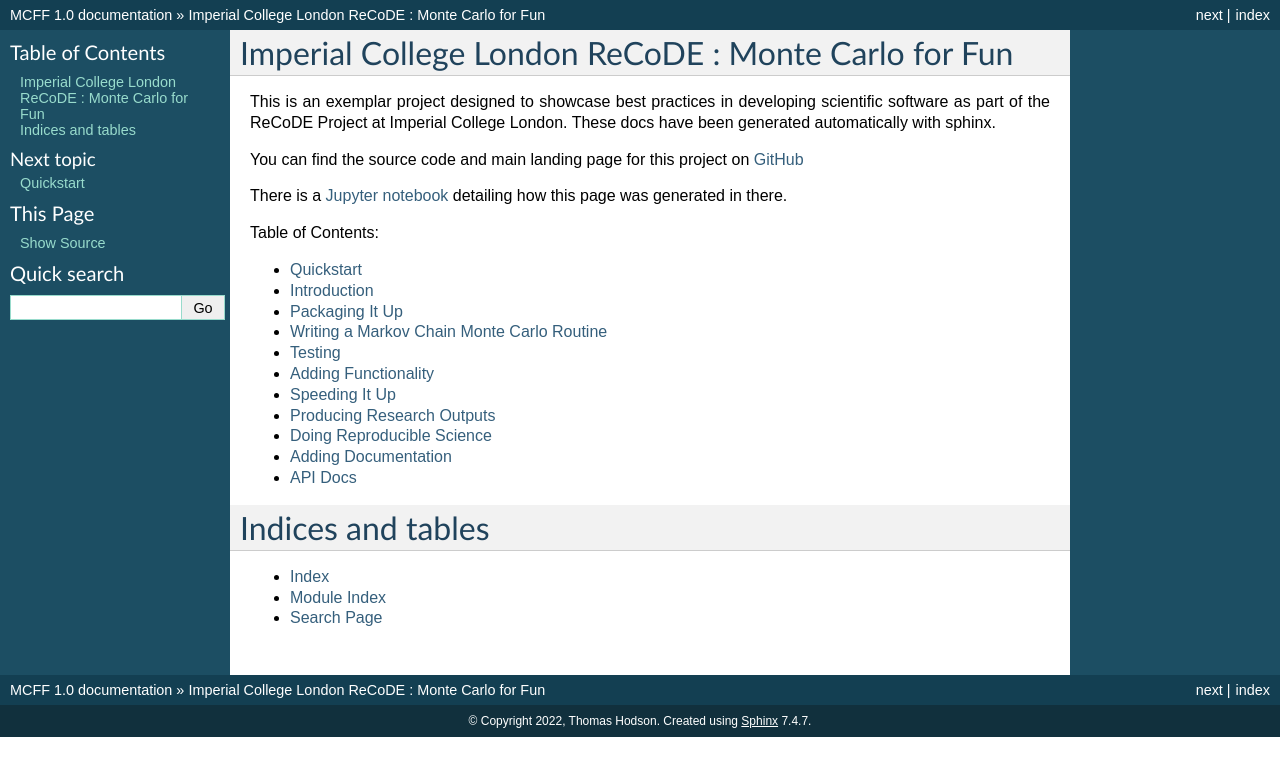
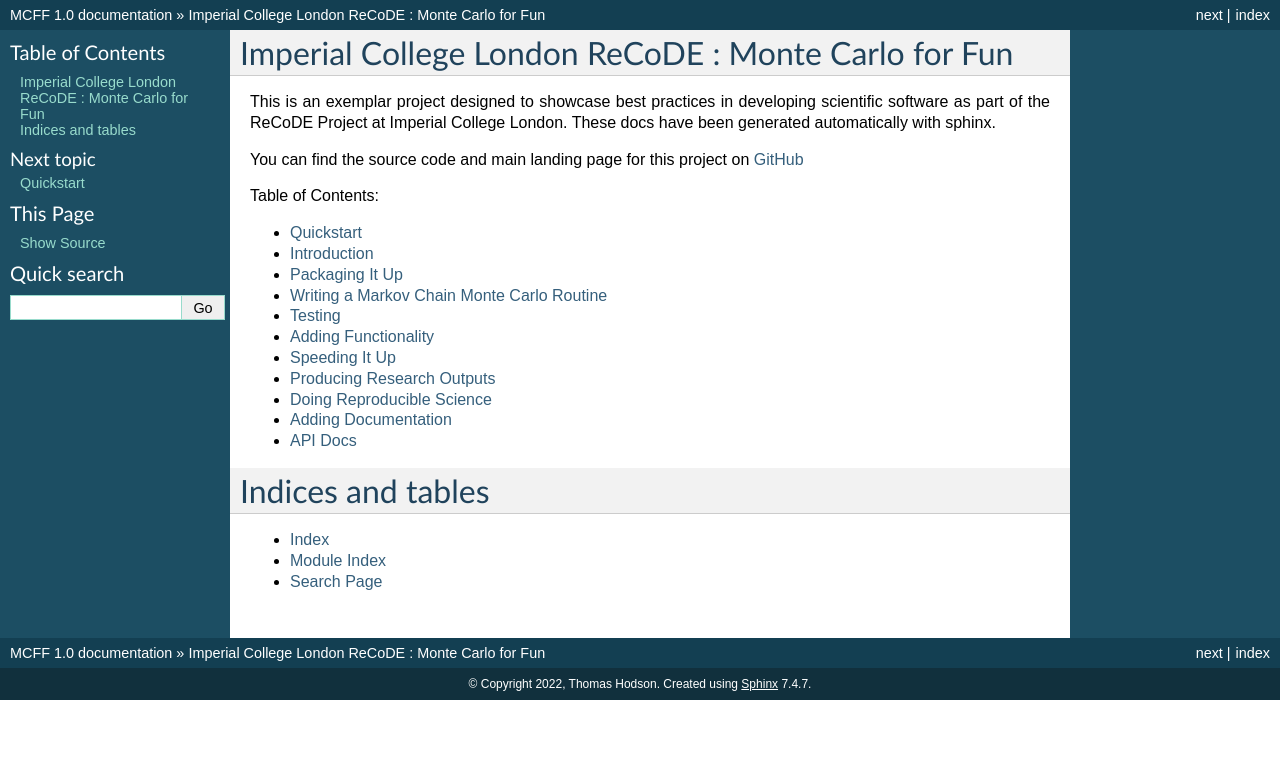
Before and after one commit to ImperialCollegeLondon/ReCoDE_MCMCFF, a Sphinx documentation site: the page built from docs/index.rst, in a window 1280 px wide. Shown: the top 776 px of the page. Built offline with Sphinx 7.4.7, drawn with Linux system fonts in a browser that asks for light colours.

Commit message:
chore: updated link to ImperialCollegeLondon
Also removed duplicate link to Jupyter notebooks

```diff
--- a/docs/index.rst
+++ b/docs/index.rst
@@ -3,9 +3,7 @@
 
 This is an exemplar project designed to showcase best practices in developing scientific software as part of the ReCoDE Project at Imperial College London. These docs have been generated automatically with sphinx.
 
-You can find the source code and main landing page for this project on `GitHub <https://github.com/TomHodson/ReCoDE_MCMCFF>`_
-
-There is a `Jupyter notebook <https://github.com/TomHodson/ReCoDE_MCMCFF>`_ detailing how this page was generated in there.
+You can find the source code and main landing page for this project on `GitHub <https://github.com/ImperialCollegeLondon/ReCoDE_MCMCFF>`_
 
 .. toctree::
    :maxdepth: 1
```
